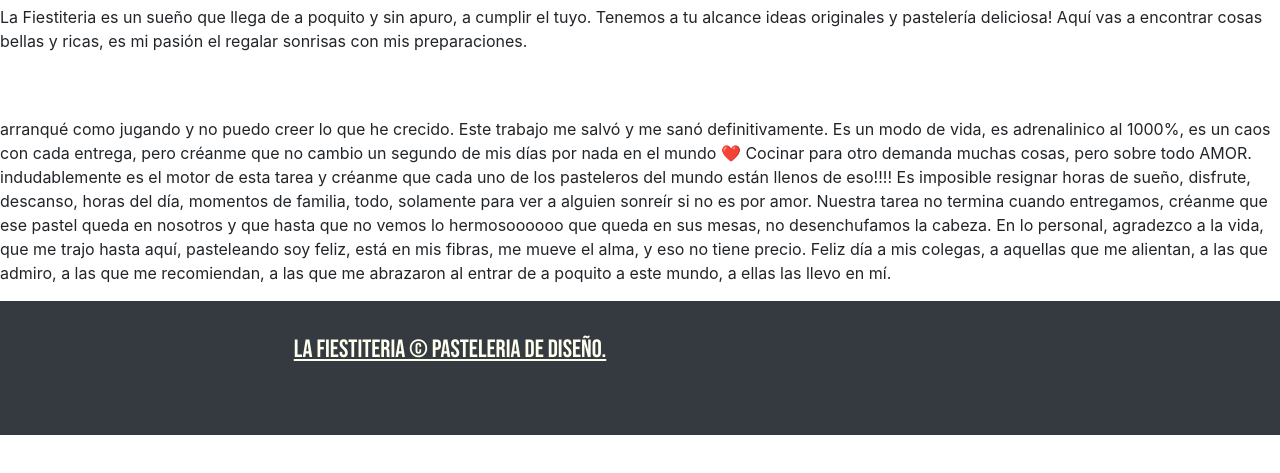
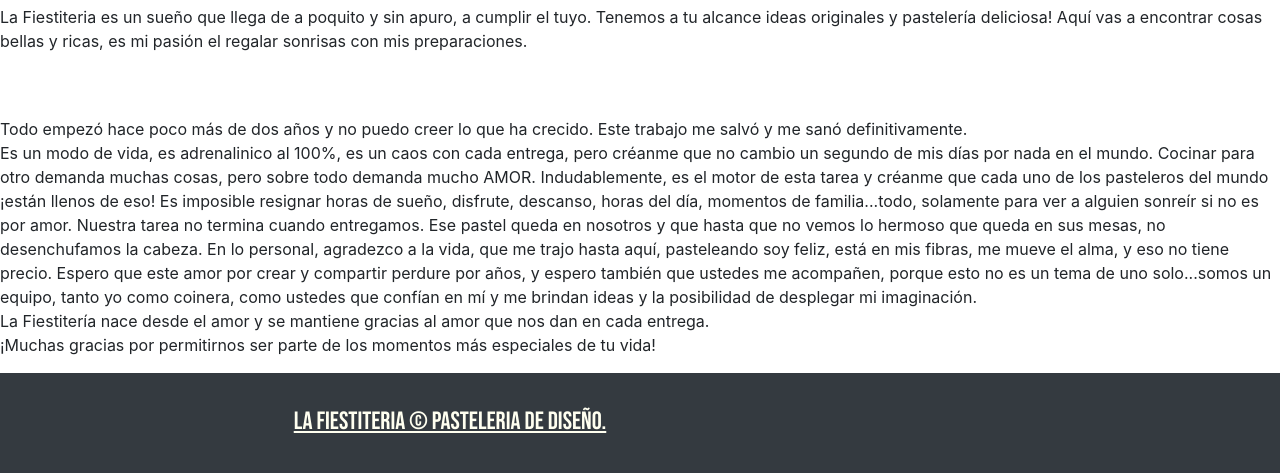
Before and after one commit to MarilinaCagni/fiestiteria, a website: page quienessomos.html in a window 1280 px wide. Shown: the part 876-1349 px from the top of the page. Before the commit the page ends 1311 px from the top, so only its background shows below. Drawn offline with nearby package versions, Linux system fonts and the light colour scheme; some icons are missing; a web font is replaced by a local one.

Commit message:
agregué texto

```diff
--- a/quienessomos.html
+++ b/quienessomos.html
@@ -49,13 +49,14 @@
     <h2 id="historia">Conoce nuestra historia</h2>
 <p>La Fiestiteria es un sueño que llega de a poquito y sin apuro, a cumplir el tuyo. Tenemos a tu alcance ideas originales y pastelería deliciosa! Aquí vas a encontrar cosas bellas y ricas, es mi pasión el regalar sonrisas con mis preparaciones.</p>
 <br><br>
-<p> arranqué como jugando y no puedo creer lo que he crecido.
-Este trabajo me salvó y me sanó definitivamente.
-Es un modo de vida, es adrenalinico al 1000%, es un caos con cada entrega, pero créanme que no cambio un segundo de mis días por nada en el mundo ❤️
-Cocinar para otro demanda muchas cosas, pero sobre todo AMOR. indudablemente es el motor de esta tarea y créanme que cada uno de los pasteleros del mundo están llenos de eso!!!!
-Es imposible resignar horas de sueño, disfrute, descanso, horas del día, momentos de familia, todo, solamente para ver a alguien sonreír si no es por amor. Nuestra tarea no termina cuando entregamos, créanme que ese pastel queda en nosotros y que hasta que no vemos lo hermosoooooo que queda en sus mesas, no desenchufamos la cabeza.
+<p> Todo empezó hace poco más de dos años y no puedo creer lo que ha crecido.
+Este trabajo me salvó y me sanó definitivamente. <br>
+Es un modo de vida, es adrenalinico al 100%, es un caos con cada entrega, pero créanme que no cambio un segundo de mis días por nada en el mundo.
+Cocinar para otro demanda muchas cosas, pero sobre todo demanda mucho AMOR. Indudablemente, es el motor de esta tarea y créanme que cada uno de los pasteleros del mundo ¡están llenos de eso!
+Es imposible resignar horas de sueño, disfrute, descanso, horas del día, momentos de familia...todo, solamente para ver a alguien sonreír si no es por amor. Nuestra tarea no termina cuando entregamos. Ese pastel queda en nosotros y que hasta que no vemos lo hermoso que queda en sus mesas, no desenchufamos la cabeza.
 En lo personal, agradezco a la vida, que me trajo hasta aquí, pasteleando soy feliz, está en mis fibras, me mueve el alma, y eso no tiene precio.
-Feliz día a mis colegas, a aquellas que me alientan, a las que admiro, a las que me recomiendan, a las que me abrazaron al entrar de a poquito a este mundo, a ellas las llevo en mí.</p>
+Espero que este amor por crear y compartir perdure por años, y espero también que ustedes me acompañen, porque esto no es un tema de uno solo...somos un equipo, tanto yo como coinera, como ustedes que confían en mí y me brindan ideas y la posibilidad de desplegar mi imaginación.
+        <br> La Fiestitería nace desde el amor y se mantiene gracias al amor que nos dan en cada entrega. <br> ¡Muchas gracias por permitirnos ser parte de los momentos más especiales de tu vida! </p>
 
 <footer id="miFooter">
   <div class="container">
```
